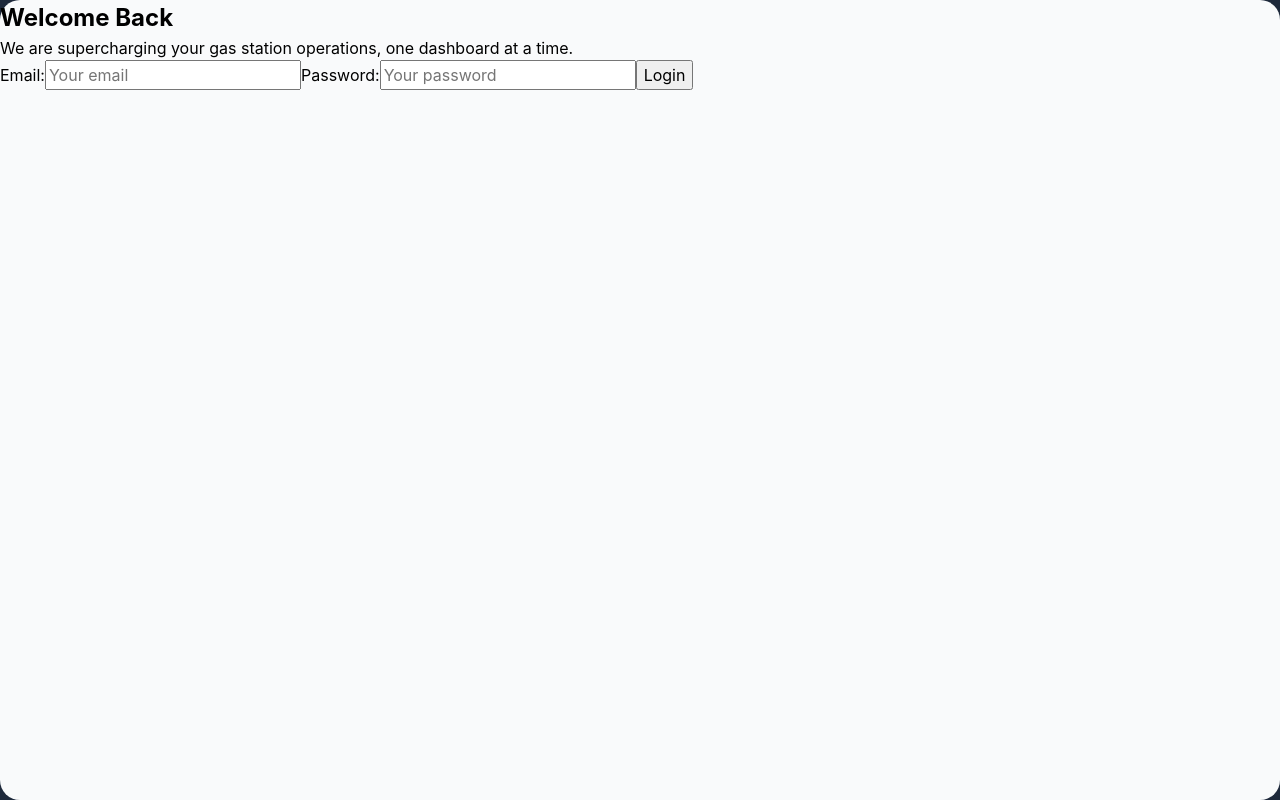
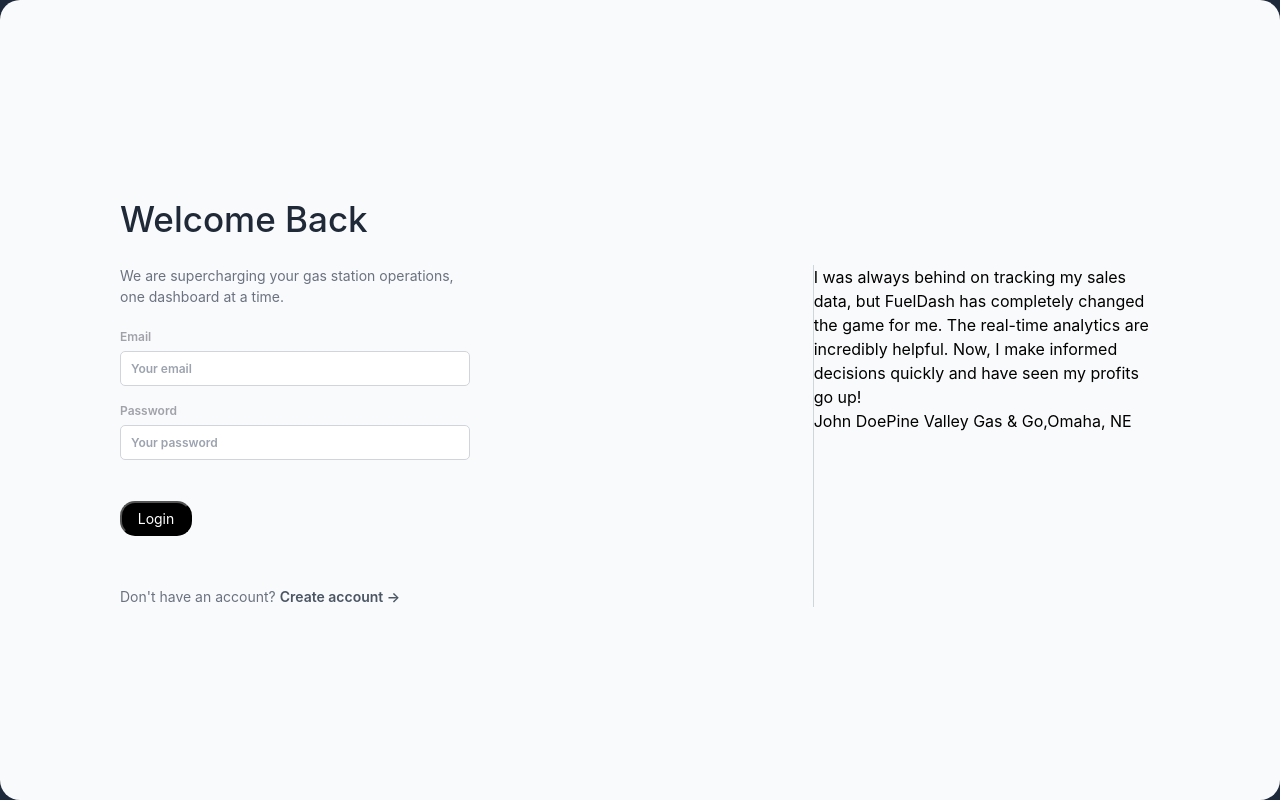
Before and after one commit to asingh714/FuelDash, a React (Vite) app in the folder client/: page /login in a window 1280 px wide. Built offline with nearby package versions, Linux system fonts and the light colour scheme.

Commit message:
styled login form

```diff
--- a/client/src/Components/LoginForm/loginForm.jsx
+++ b/client/src/Components/LoginForm/loginForm.jsx
@@ -1,4 +1,6 @@
 import { useState } from "react";
+
+import "./loginForm.scss";
 
 const LoginForm = () => {
   const [email, setEmail] = useState("");
@@ -6,15 +8,15 @@ const LoginForm = () => {
   const [error, setError] = useState(null);
 
   return (
-    <form className="loginForm">
-      <label>Email:</label>
+    <form className="login-form">
+      <label>Email</label>
       <input
         name="email"
         onChange={(e) => setEmail(e.target.value)}
         placeholder="Your email"
         type="email"
       />
-      <label>Password:</label>
+      <label>Password</label>
       <input
         name="password"
         onChange={(e) => setPassword(e.target.value)}
@@ -22,6 +24,10 @@ const LoginForm = () => {
         type="password"
       />
       <button type="submit">Login</button>
+
+      <span className="signup-link">
+        Don&apos;t have an account? <span id="darker">Create account →</span>
+      </span>
     </form>
   );
 };
--- a/client/src/Components/LoginForm/loginForm.scss
+++ b/client/src/Components/LoginForm/loginForm.scss
@@ -0,0 +1,55 @@
+@import "../../styles/variables.scss";
+
+.login-form {
+  display: flex;
+  flex-direction: column;
+  margin-top: 2rem;
+
+  label {
+    font-size: 1.2rem;
+    font-weight: 600;
+    color: $zinc-400;
+    margin-bottom: 0.5rem;
+  }
+
+  input {
+    font-size: 1.2rem;
+    font-weight: 600;
+    width: 35rem;
+    margin-bottom: 1.6rem;
+    padding: 0.75rem 1rem;
+    border: 1px solid $gray-300;
+    border-radius: 5px;
+    color: $zinc-400;
+    &:focus {
+      outline: none;
+      border: 1px solid $gray-500;
+    }
+
+    &::placeholder {
+      color: $gray-400;
+    }
+  }
+
+  button {
+    background-color: black;
+    color: white;
+    width: 7.2rem;
+    padding: 0.5rem 0rem;
+    border-radius: 1.5rem;
+    margin-top: 2.5rem;
+    font-size: 1.4rem;
+    cursor: pointer;
+  }
+
+  .signup-link {
+    margin-top: 5rem;
+
+    #darker {
+      color: $gray-600;
+      font-weight: 600;
+      cursor: pointer;
+      // font-size: 1.2rem;
+    }
+  }
+}
--- /dev/null
+++ b/client/src/Components/LoginTestimonials/LoginTestimonials.jsx
@@ -0,0 +1,68 @@
+import { useState, useEffect } from "react";
+
+import "./LoginTestimonials.scss";
+
+const testimonials = [
+  {
+    review:
+      "I was always behind on tracking my sales data, but FuelDash has completely changed the game for me. The real-time analytics are incredibly helpful. Now, I make informed decisions quickly and have seen my profits go up!",
+    name: "John Doe",
+    company: "Pine Valley Gas & Go",
+    location: "Omaha, NE",
+  },
+  {
+    review:
+      "I can't believe how easy it is to use FuelDash. The dashboard gives me everything I need to know, from my best-selling items to payment types. It's like having an extra employee that works 24/7!",
+    name: "Jane Smith",
+    company: "Lakeside Fuels",
+    location: "Chicago, IL",
+  },
+  {
+    review:
+      "Any time I've had a question or needed help, FuelDash's customer service has been top-notch. The platform itself is a lifesaver, but the support team makes it even better.",
+    name: "Carlos Rodriguez",
+    company: "Metro Fuel Stop",
+    location: "Miami, FL",
+  },
+  {
+    review:
+      "Before FuelDash, I had to rely on gut feeling and rough calculations. Now, I get insights that even some of the big chains would envy. Couldn't be happier with this tool!",
+    name: "Emily Brown",
+    company: "Route 66 Gas & Snacks",
+    location: "Flagstaff, AZ",
+  },
+];
+
+const LoginTestimonials = () => {
+  const [currentIndex, setCurrentIndex] = useState(0);
+
+  useEffect(() => {
+    const intervalId = setInterval(() => {
+      setCurrentIndex((prevIndex) => (prevIndex + 1) % testimonials.length);
+    }, 9000);
+
+    return () => clearInterval(intervalId);
+  }, []);
+
+  const { review, name, company, location } = testimonials[currentIndex];
+
+  return (
+    <div className="login-testimonial-container">
+      <p>{review}</p>
+      <span>{name}</span>
+      <span>{company},</span>
+      <span>{location}</span>
+      <div className="circle-container">
+        {testimonials.map((_, index) => (
+          <div
+            key={index}
+            className={`circle ${currentIndex === index ? "active" : ""}`}
+            onClick={() => setCurrentIndex(index)}
+          ></div>
+        ))}
+      </div>
+    </div>
+  );
+};
+
+export default LoginTestimonials;
--- /dev/null
+++ b/client/src/Components/LoginTestimonials/LoginTestimonials.scss
@@ -0,0 +1,21 @@
+.login-testimonial-container {
+
+
+  // .circle-container {
+  //   display: flex;
+  //   justify-content: center;
+  //   margin-top: 10px;
+
+  //   .circle {
+  //     width: 10px;
+  //     height: 10px;
+  //     background-color: black;
+  //     margin: 0 5px;
+  //     border-radius: 50%;
+
+  //     &.active {
+  //       background-color: grey;
+  //     }
+  //   }
+  // }
+}
--- a/client/src/Pages/Login/Login.jsx
+++ b/client/src/Pages/Login/Login.jsx
@@ -1,18 +1,23 @@
 import LoginForm from "../../Components/LoginForm/LoginForm";
+import LoginTestimonials from "../../Components/LoginTestimonials/LoginTestimonials";
 import "./Login.scss";
 
 const Login = () => {
   return (
-    <div className="loginPage">
-      <div className="leftContainer">
-        <h2>Welcome Back</h2>
-        <span>
-          We are supercharging your gas station operations, one dashboard at a
-          time.
-        </span>
-        <LoginForm />
+    <div className="login-page-container">
+      <h2 className="login-page-heading">Welcome Back</h2>
+      <div className="login-page-content-container">
+        <div className="left-container">
+          <span>
+            We are supercharging your gas station operations, one dashboard at a
+            time.
+          </span>
+          <LoginForm />
+        </div>
+        <div className="right-container">
+          <LoginTestimonials />
+        </div>
       </div>
-      <div className="rightContainer"></div>
     </div>
   );
 };
--- a/client/src/Pages/Login/Login.scss
+++ b/client/src/Pages/Login/Login.scss
@@ -1,8 +1,40 @@
 @import "../../styles/variables.scss";
 
-.loginPage {
+.login-page-container {
   background-color: $gray-50;
   height: 100vh;
   border-radius: 2rem;
-  // margin: 2rem 1rem;
+  display: flex;
+  justify-content: center;
+  align-items: center;
+  flex-direction: column;
+  padding: 0 12rem;
+
+  .login-page-heading {
+    font-size: 3.5rem;
+    font-weight: 500;
+    align-self: flex-start;
+    color: $gray-800;
+    margin-bottom: 2rem;
+  }
+
+  .login-page-content-container {
+    display: flex;
+
+    .left-container {
+      border-right: 1px solid $gray-300;
+      flex: 2;
+
+      span {
+        color: $gray-500;
+        display: inline-block;
+        max-width: 35rem;
+        font-size: 1.4rem;
+      }
+    }
+
+    .right-container {
+      flex: 1;
+    }
+  }
 }
--- a/client/src/styles/variables.scss
+++ b/client/src/styles/variables.scss
@@ -1,5 +1,16 @@
 $slate-800: #1e293b;
 
+$gray-800: #1f2937;
+$gray-700: #1f2937;
+$gray-600: #4b5563;
+$gray-500: #6b7280;
+$gray-400: #9ca3af;
+$gray-300: #d1d5db;
+$gray-200: #e5e7eb;
+$gray-100: #f3f4f6;
+$gray-50: #f9fafb;
 
+$zinc-500: #71717a;
+$zinc-400: #a1a1aa;
 
-$gray-50: #f9fafb;
+$neutral-500: #737373;
```
